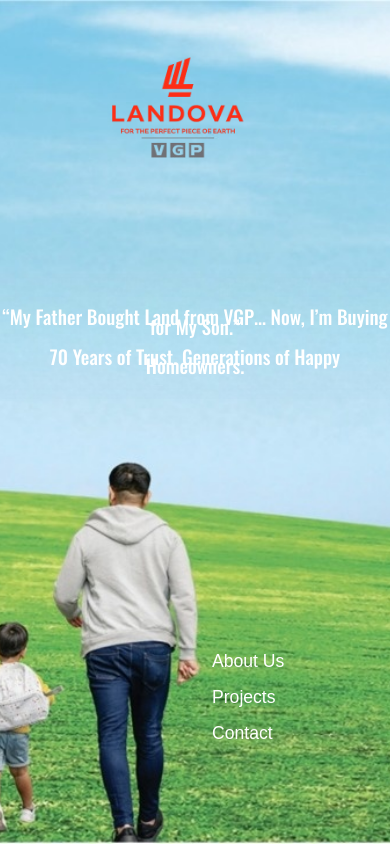
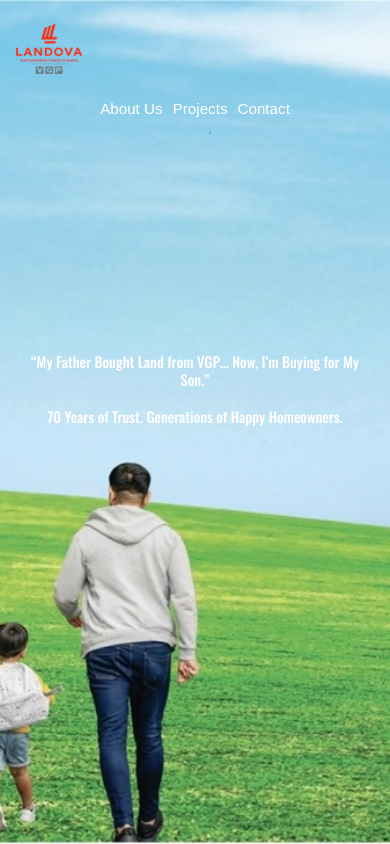
Before and after one commit to landova-vgp/landova, a React (Create React App) app: page / in a window 390 px wide. Built offline with nearby package versions, Linux system fonts and the light colour scheme.

Commit message:
Mobile view of nav links

```diff
--- a/src/App.css
+++ b/src/App.css
@@ -56,3 +56,67 @@ body, html, #root {
   border-left: 2px solid white;
   padding-left: 14px;
 }
+
+@media (max-width: 768px) {
+  .logo {
+    top: 30px;
+    left: 20px;
+    height: 80px;
+  }
+
+  .center-text p {
+    font-size: 1rem;
+    line-height: 1.2;
+    transform: translateY(-60px);
+    padding: 0 20px;
+  }
+
+  .nav-links {
+    bottom: 40px;
+    left: 20px;
+    gap: 10px;
+  }
+
+  .nav-links a {
+    font-size: 1rem;
+    padding-left: 8px;
+  }
+
+  .nav-links a:hover {
+    padding-left: 12px;
+  }
+}
+
+@media (max-width: 480px) {
+  .logo {
+    top: 20px;
+    left: 10px;
+    height: 60px;
+  }
+
+  .nav-links {
+    position: absolute;
+    top: 100px;
+    bottom: 0;
+    left: 50%;
+    transform: translateX(-50%);
+    flex-direction: row;
+    gap: 10px;
+  }
+
+  .nav-links a {
+    font-size: 0.95rem;
+    padding-left: 0;
+    border: none;
+  }
+
+  .nav-links a:hover {
+    border-left: none;
+}
+
+  .center-text p {
+    font-size: 0.9rem;
+    transform: translateY(-30px);
+    padding: 0 20px;
+  }
+}
```
